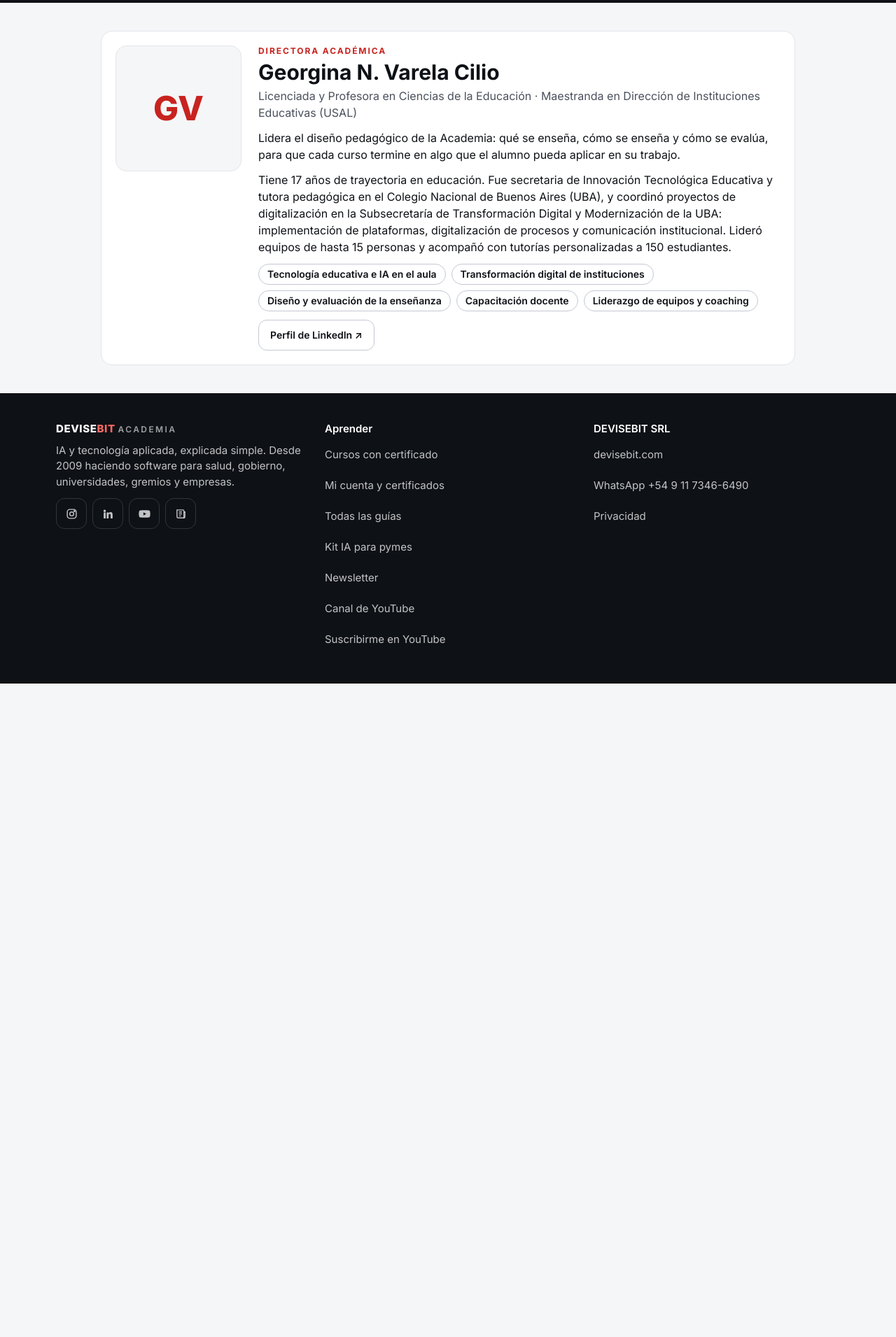
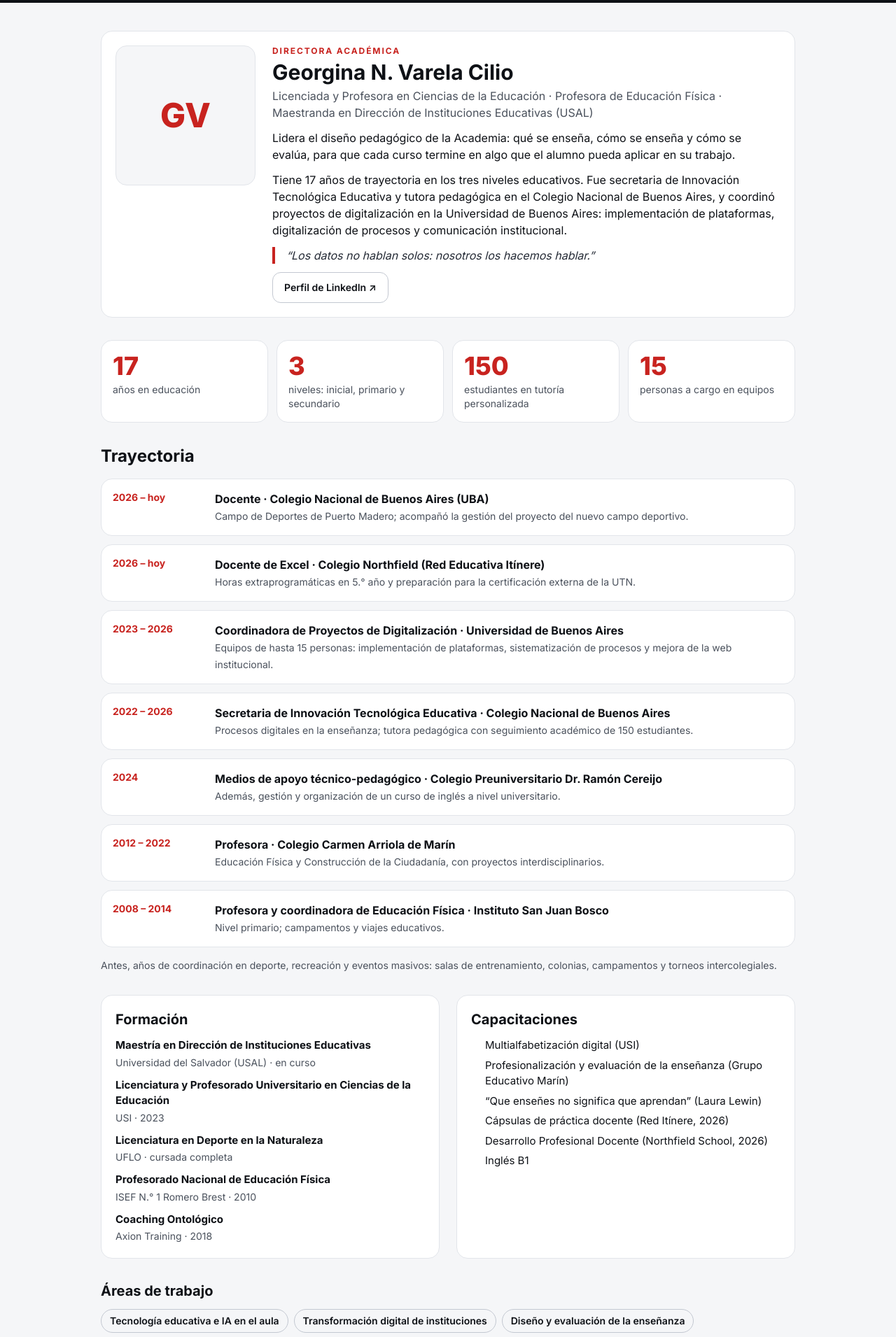
Before and after one commit to jammiranda/julio-miranda-web, a Next.js app: page /academia/equipo in a window 1280 px wide. Shown: the part 360-2271 px from the top of the page at 70% size. Before the commit the page ends 1337 px from the top, so only its background shows below. Built offline with nearby package versions, Linux system fonts and the light colour scheme.

Commit message:
Academia /equipo: perfil completo de Georgina (trayectoria, formación, cifras) y lugar para la foto
Co-Authored-By: Claude Opus 5.5 <noreply@anthropic.com>
Claude-Session: https://claude.ai/code/session_01JmMyMwv3wDbxYkx5HL6eDL

```diff
--- a/app/academia/equipo/page.tsx
+++ b/app/academia/equipo/page.tsx
@@ -1,35 +1,118 @@
 import type { Metadata } from "next"
+import { existsSync } from "fs"
+import path from "path"
 
-export const metadata: Metadata = { title: "Equipo académico · Academia DEVISEBIT", description: "Quiénes enseñan en la Academia DEVISEBIT: dirección académica con experiencia en educación y transformación digital." }
+export const metadata: Metadata = { title: "Equipo académico · ACADEMIA DEVISEBIT", description: "Quiénes enseñan en la ACADEMIA DEVISEBIT: dirección académica de Georgina Varela Cilio, 17 años en educación y transformación digital." }
 
-/** Equipo académico de la Academia DEVISEBIT (público). */
+/** Foto: subir el archivo a public/equipo/georgina.jpg y se muestra sola. Mientras no esté, van las iniciales. */
+const FOTO = "/equipo/georgina.jpg"
+
+const CIFRAS = [
+  ["17", "años en educación"],
+  ["3", "niveles: inicial, primario y secundario"],
+  ["150", "estudiantes en tutoría personalizada"],
+  ["15", "personas a cargo en equipos"],
+]
+
+const TRAYECTORIA = [
+  { a: "2026 – hoy", t: "Docente · Colegio Nacional de Buenos Aires (UBA)", d: "Campo de Deportes de Puerto Madero; acompañó la gestión del proyecto del nuevo campo deportivo." },
+  { a: "2026 – hoy", t: "Docente de Excel · Colegio Northfield (Red Educativa Itínere)", d: "Horas extraprogramáticas en 5.° año y preparación para la certificación externa de la UTN." },
+  { a: "2023 – 2026", t: "Coordinadora de Proyectos de Digitalización · Universidad de Buenos Aires", d: "Equipos de hasta 15 personas: implementación de plataformas, sistematización de procesos y mejora de la web institucional." },
+  { a: "2022 – 2026", t: "Secretaria de Innovación Tecnológica Educativa · Colegio Nacional de Buenos Aires", d: "Procesos digitales en la enseñanza; tutora pedagógica con seguimiento académico de 150 estudiantes." },
+  { a: "2024", t: "Medios de apoyo técnico-pedagógico · Colegio Preuniversitario Dr. Ramón Cereijo", d: "Además, gestión y organización de un curso de inglés a nivel universitario." },
+  { a: "2012 – 2022", t: "Profesora · Colegio Carmen Arriola de Marín", d: "Educación Física y Construcción de la Ciudadanía, con proyectos interdisciplinarios." },
+  { a: "2008 – 2014", t: "Profesora y coordinadora de Educación Física · Instituto San Juan Bosco", d: "Nivel primario; campamentos y viajes educativos." },
+]
+
+const FORMACION = [
+  ["Maestría en Dirección de Instituciones Educativas", "Universidad del Salvador (USAL) · en curso"],
+  ["Licenciatura y Profesorado Universitario en Ciencias de la Educación", "USI · 2023"],
+  ["Licenciatura en Deporte en la Naturaleza", "UFLO · cursada completa"],
+  ["Profesorado Nacional de Educación Física", "ISEF N.° 1 Romero Brest · 2010"],
+  ["Coaching Ontológico", "Axion Training · 2018"],
+]
+
+const CAPACITACIONES = ["Multialfabetización digital (USI)", "Profesionalización y evaluación de la enseñanza (Grupo Educativo Marín)", "“Que enseñes no significa que aprendan” (Laura Lewin)", "Cápsulas de práctica docente (Red Itínere, 2026)", "Desarrollo Profesional Docente (Northfield School, 2026)", "Inglés B1"]
+
+const AREAS = ["Tecnología educativa e IA en el aula", "Transformación digital de instituciones", "Diseño y evaluación de la enseñanza", "Decisiones basadas en datos", "Capacitación docente", "Liderazgo de equipos y gestión del cambio"]
+
+/** Equipo académico de la ACADEMIA DEVISEBIT (público). */
 export default function EquipoAcademico() {
+  const hayFoto = existsSync(path.join(process.cwd(), "public", FOTO))
   return (
     <main>
-      <header className="ficha-head bg-[#0E1116] text-white"><div className="max-w-5xl mx-auto px-4 py-14">
+      <header className="ficha-head bg-[#0E1116] text-white"><div className="max-w-5xl mx-auto px-4 py-12 sm:py-14">
         <span className="chip bg-[#C8231F] text-white">Equipo académico</span>
-        <h1 className="m-0 mt-4 text-4xl sm:text-5xl font-extrabold text-white leading-tight">Quiénes enseñan en la Academia</h1>
-        <p className="m-0 mt-4 text-lg text-white/80 max-w-2xl">Una dirección académica con experiencia en educación y transformación digital, y especialistas invitados que suman su mirada en cursos, talleres y sesiones.</p>
+        <h1 className="m-0 mt-4 text-3xl sm:text-5xl font-extrabold text-white leading-tight">Quiénes enseñan en la Academia</h1>
+        <p className="m-0 mt-4 text-base sm:text-lg text-white/80 max-w-2xl">Una dirección académica con experiencia en educación y transformación digital, y especialistas invitados que suman su mirada en cursos, talleres y sesiones.</p>
       </div></header>
 
-      <div className="max-w-5xl mx-auto px-4 py-10 flex flex-col gap-8">
-        <section className="card grid grid-cols-1 md:grid-cols-[180px_1fr] gap-6" aria-labelledby="t-dir">
-          <div className="w-[180px] h-[180px] rounded-2xl bg-[#F5F6F8] border border-[#E2E5EA] flex items-center justify-center text-5xl font-extrabold text-[#C8231F]" aria-hidden="true">GV</div>
+      <div className="max-w-5xl mx-auto px-4 py-8 sm:py-10 flex flex-col gap-8">
+        <section className="card grid grid-cols-1 md:grid-cols-[200px_1fr] gap-6 items-start" aria-labelledby="t-dir">
+          {hayFoto ? (
+            // eslint-disable-next-line @next/next/no-img-element
+            <img src={FOTO} alt="Georgina N. Varela Cilio, directora académica" width={200} height={200} className="w-[160px] h-[160px] sm:w-[200px] sm:h-[200px] rounded-2xl object-cover border border-[#E2E5EA]" />
+          ) : (
+            <div className="w-[160px] h-[160px] sm:w-[200px] sm:h-[200px] rounded-2xl bg-[#F5F6F8] border border-[#E2E5EA] flex items-center justify-center text-5xl font-extrabold text-[#C8231F]" aria-hidden="true">GV</div>
+          )}
           <div className="flex flex-col gap-3">
             <div>
               <p className="m-0 text-xs font-bold uppercase tracking-[0.16em] text-[#C8231F]">Directora académica</p>
-              <h2 id="t-dir" className="m-0 mt-1 text-3xl">Georgina N. Varela Cilio</h2>
-              <p className="m-0 mt-1 text-[#4A515C]">Licenciada y Profesora en Ciencias de la Educación · Maestranda en Dirección de Instituciones Educativas (USAL)</p>
+              <h2 id="t-dir" className="m-0 mt-1 text-2xl sm:text-3xl">Georgina N. Varela Cilio</h2>
+              <p className="m-0 mt-1 text-[#4A515C]">Licenciada y Profesora en Ciencias de la Educación · Profesora de Educación Física · Maestranda en Dirección de Instituciones Educativas (USAL)</p>
             </div>
             <p className="m-0">Lidera el diseño pedagógico de la Academia: qué se enseña, cómo se enseña y cómo se evalúa, para que cada curso termine en algo que el alumno pueda aplicar en su trabajo.</p>
-            <p className="m-0">Tiene 17 años de trayectoria en educación. Fue secretaria de Innovación Tecnológica Educativa y tutora pedagógica en el Colegio Nacional de Buenos Aires (UBA), y coordinó proyectos de digitalización en la Subsecretaría de Transformación Digital y Modernización de la UBA: implementación de plataformas, digitalización de procesos y comunicación institucional. Lideró equipos de hasta 15 personas y acompañó con tutorías personalizadas a 150 estudiantes.</p>
-            <ul className="m-0 p-0 list-none flex flex-wrap gap-2 text-sm">
-              {["Tecnología educativa e IA en el aula", "Transformación digital de instituciones", "Diseño y evaluación de la enseñanza", "Capacitación docente", "Liderazgo de equipos y coaching"].map((t) => <li key={t} className="rounded-full border border-[#C3C8D1] px-3 py-1 font-semibold">{t}</li>)}
-            </ul>
+            <p className="m-0">Tiene 17 años de trayectoria en los tres niveles educativos. Fue secretaria de Innovación Tecnológica Educativa y tutora pedagógica en el Colegio Nacional de Buenos Aires, y coordinó proyectos de digitalización en la Universidad de Buenos Aires: implementación de plataformas, digitalización de procesos y comunicación institucional.</p>
+            <blockquote className="m-0 border-l-4 border-[#C8231F] pl-4 italic text-[#262C37]">“Los datos no hablan solos: nosotros los hacemos hablar.”</blockquote>
             <a href="https://www.linkedin.com/in/georgina-n-varela-cilio-55a277106/" target="_blank" rel="noopener noreferrer" className="btn-s self-start">Perfil de LinkedIn ↗</a>
           </div>
         </section>
 
+        <ul className="m-0 p-0 list-none grid grid-cols-2 lg:grid-cols-4 gap-3" aria-label="Trayectoria en números">
+          {CIFRAS.map(([n, t]) => (
+            <li key={t} className="card !p-4 flex flex-col gap-1"><strong className="text-3xl sm:text-4xl font-extrabold text-[#C8231F] leading-none">{n}</strong><span className="text-sm text-[#4A515C]">{t}</span></li>
+          ))}
+        </ul>
+
+        <section aria-labelledby="t-tray" className="flex flex-col gap-4">
+          <h2 id="t-tray" className="m-0 text-2xl">Trayectoria</h2>
+          <ol className="m-0 p-0 list-none flex flex-col gap-3">
+            {TRAYECTORIA.map((x) => (
+              <li key={x.t} className="card !p-4 grid grid-cols-1 sm:grid-cols-[130px_1fr] gap-1 sm:gap-4">
+                <span className="text-sm font-bold text-[#C8231F]">{x.a}</span>
+                <div><strong className="block">{x.t}</strong><span className="text-sm text-[#4A515C]">{x.d}</span></div>
+              </li>
+            ))}
+          </ol>
+          <p className="m-0 text-sm text-[#4A515C]">Antes, años de coordinación en deporte, recreación y eventos masivos: salas de entrenamiento, colonias, campamentos y torneos intercolegiales.</p>
+        </section>
+
+        <div className="grid grid-cols-1 md:grid-cols-2 gap-6">
+          <section aria-labelledby="t-form" className="card flex flex-col gap-3">
+            <h2 id="t-form" className="m-0 text-xl">Formación</h2>
+            <ul className="m-0 p-0 list-none flex flex-col gap-2.5">
+              {FORMACION.map(([t, d]) => <li key={t}><strong className="block text-[15px]">{t}</strong><span className="text-sm text-[#4A515C]">{d}</span></li>)}
+            </ul>
+          </section>
+          <section aria-labelledby="t-cap" className="card flex flex-col gap-3">
+            <h2 id="t-cap" className="m-0 text-xl">Capacitaciones</h2>
+            <ul className="m-0 pl-5 flex flex-col gap-1.5 text-[15px]">
+              {CAPACITACIONES.map((t) => <li key={t}>{t}</li>)}
+            </ul>
+          </section>
+        </div>
+
+        <section aria-labelledby="t-areas" className="flex flex-col gap-3">
+          <h2 id="t-areas" className="m-0 text-xl">Áreas de trabajo</h2>
+          <ul className="m-0 p-0 list-none flex flex-wrap gap-2 text-sm">
+            {AREAS.map((t) => <li key={t} className="rounded-full border border-[#C3C8D1] px-3 py-1.5 font-semibold">{t}</li>)}
+          </ul>
+        </section>
+
+        <section aria-labelledby="t-proy" className="card bg-[#F5F6F8] flex flex-col gap-2">
+          <h2 id="t-proy" className="m-0 text-xl">En el aula hoy</h2>
+          <p className="m-0">Diseña cápsulas de práctica docente con rutinas de pensamiento: los alumnos aprenden Excel resolviendo el caso de una tienda real (“DigiMarket”), con estaciones de inteligencias múltiples, funciones condicionales y registro de evidencias del aprendizaje. Esa misma forma de enseñar —práctica, con casos concretos y medible— es la que guía los cursos de la Academia.</p>
+        </section>
       </div>
     </main>
   )
```
